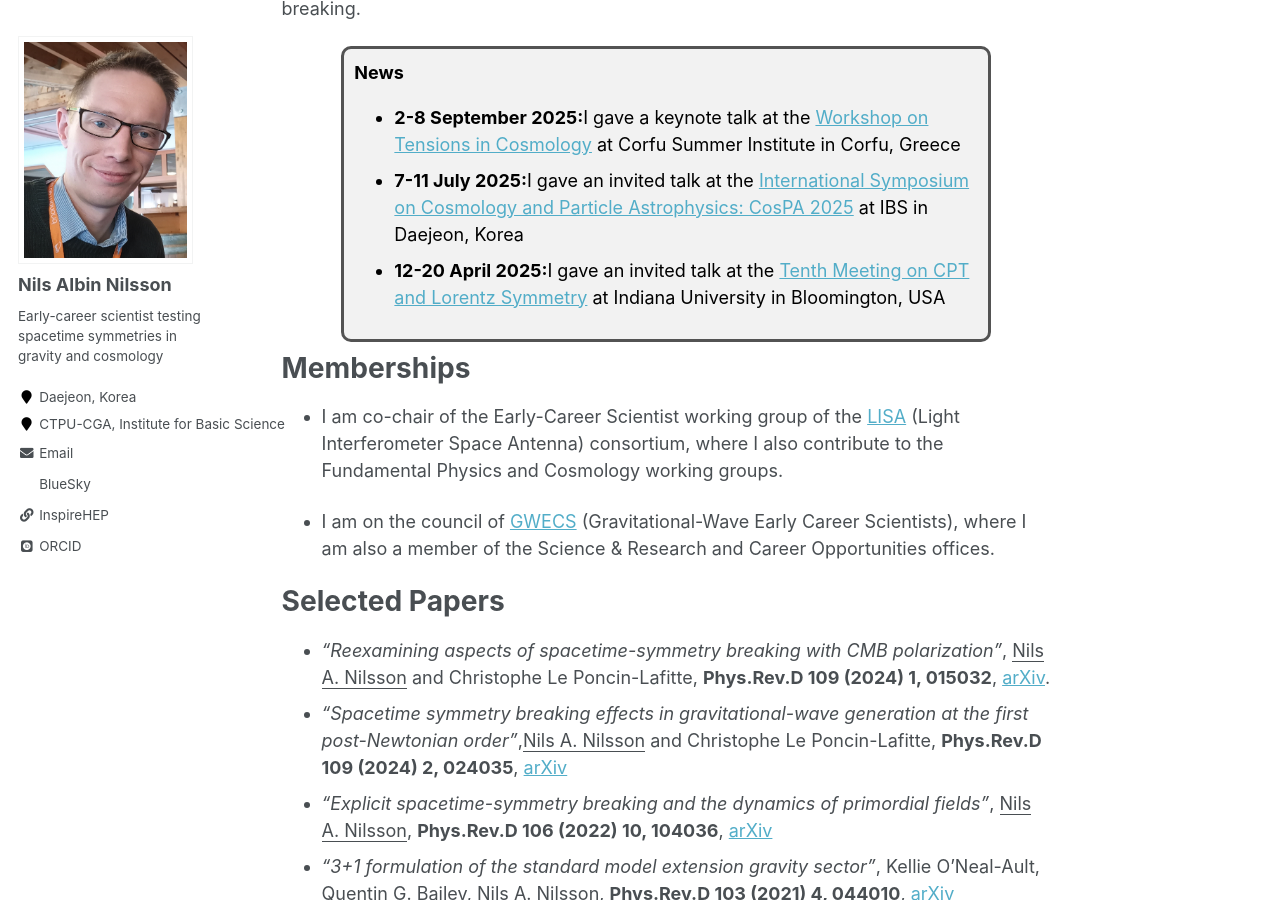
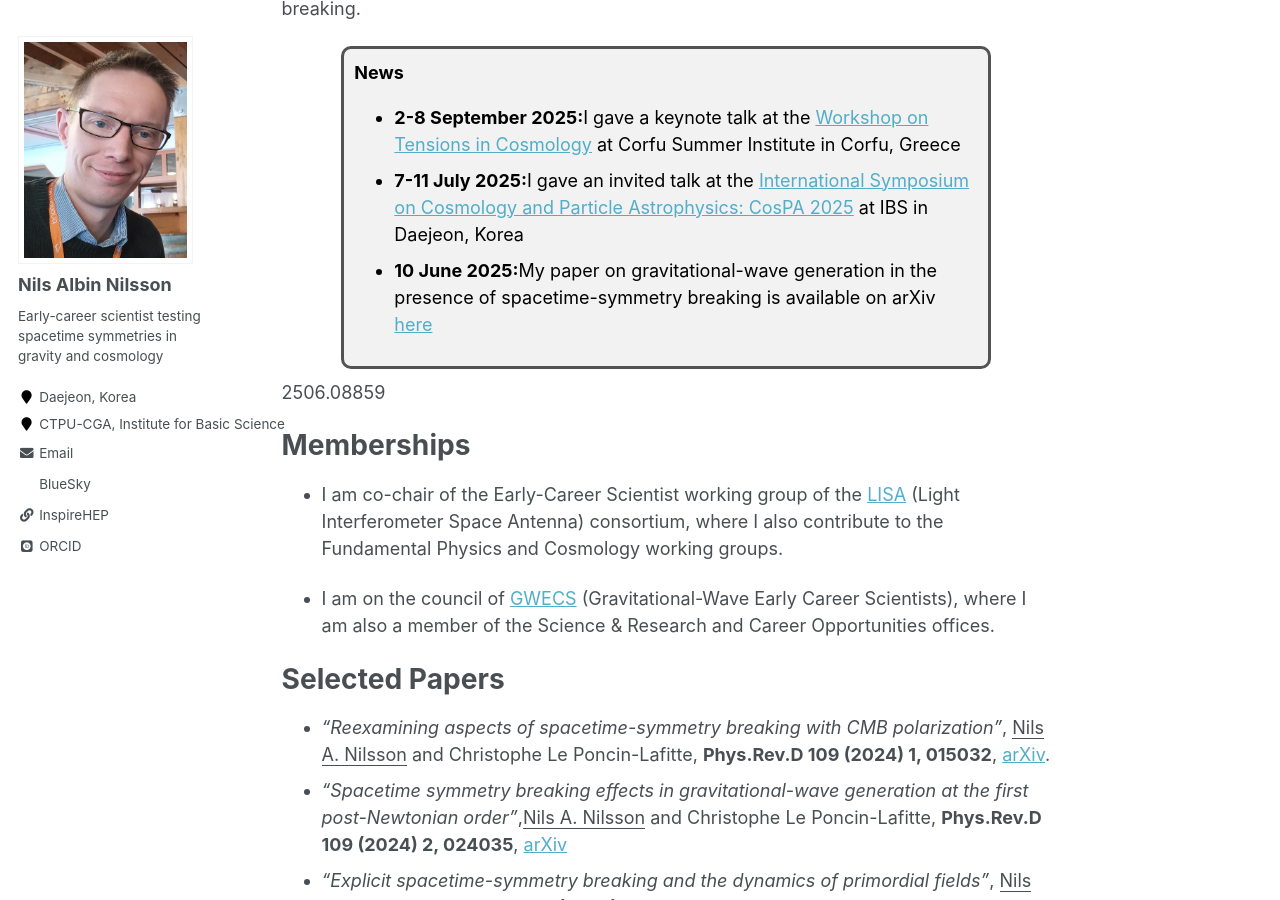
Before and after one commit to nilsanilsson/nilsanilsson.github.io, a Jekyll site: the page built from _pages/about.md, in a window 1280 px wide and 900 px high, scrolled down 354 px. Built offline with Jekyll 4.4.1, drawn with Linux system fonts in a browser that asks for light colours; some web fonts are replaced.

Commit message:
September update

```diff
--- a/_pages/about.md
+++ b/_pages/about.md
@@ -36,11 +36,13 @@ My main research interests include the **theory and phenomenology of spacetime-s
     <li><b>2-8 September 2025:</b>I gave a keynote talk at the <a href="https://indico.ibs.re.kr/event/871/"> Workshop on Tensions in Cosmology</a> at Corfu Summer Institute in Corfu, Greece</li>
     <li><b>7-11 July 2025:</b>I gave an invited talk at the <a href="https://indico.ibs.re.kr/event/871/">
 International Symposium on Cosmology and Particle Astrophysics: CosPA 2025</a> at IBS in Daejeon, Korea</li>
-     <li><b>12-20 April 2025:</b>I gave an invited talk at the <a href="https://iucss.sitehost.iu.edu/cpt25/">Tenth Meeting on CPT and Lorentz Symmetry</a> at Indiana University in Bloomington, USA</li>
+    <li><b>10 June 2025:</b>My paper on gravitational-wave generation in the presence of spacetime-symmetry breaking is available on arXiv <a href="https://arxiv.org/pdf/2506.08859">here</a></li>
 	</ul>
     </div>
   </body>
 </html>
+
+2506.08859
 
 
 Memberships
```
